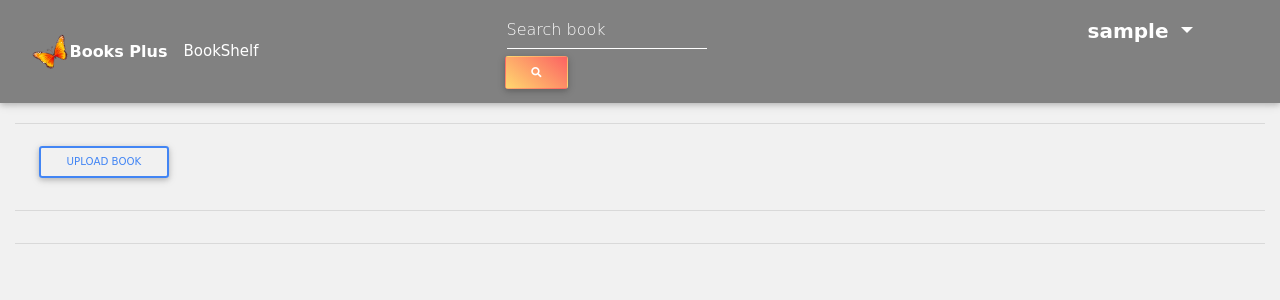
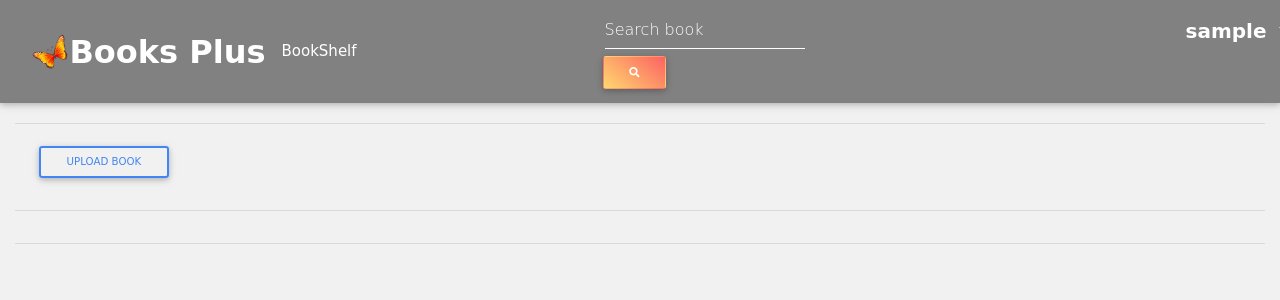
Before and after one commit to Tajeu2001/Books-Plus, a Django app: page /booklist in a window 1280 px wide; the page is wider, and only the part inside the window is pictured. Shown: the top 300 px of that part. Run offline with Django 3.2, Linux system fonts and the light colour scheme; the visitor is signed in with stand-in values (Sample User, id 1); data that the repository does not hold is empty; some libraries are stand-ins or nearby versions; some web fonts are replaced.

Commit message:
Increase the navbar fonts

```diff
--- a/book_app/templates/navbar.html
+++ b/book_app/templates/navbar.html
@@ -1,6 +1,6 @@
 <nav class="mb-1 navbar navbar-expand-lg navbar-dark  " style="background-color: #818181;">
   <img src="/static/images/toppng.com-transparent-orange-butterfly-600x589.png" alt="" width="3%" height="3%" style="margin-left: 1rem;" >
-  <a class="navbar-brand header home" href="{% url 'index' %}" style="font-size: 1rem; font-weight: 900;">Books Plus</a>
+  <a class="navbar-brand header home" href="{% url 'index' %}" style="font-size: 2rem; font-weight: 900;">Books Plus</a>
 <button class="navbar-toggler" type="button" data-toggle="collapse" data-target="#navbarSupportedContent-333"
 aria-controls="navbarSupportedContent-333" aria-expanded="false" aria-label="Toggle navigation">
 <span class="navbar-toggler-icon"></span>
```
